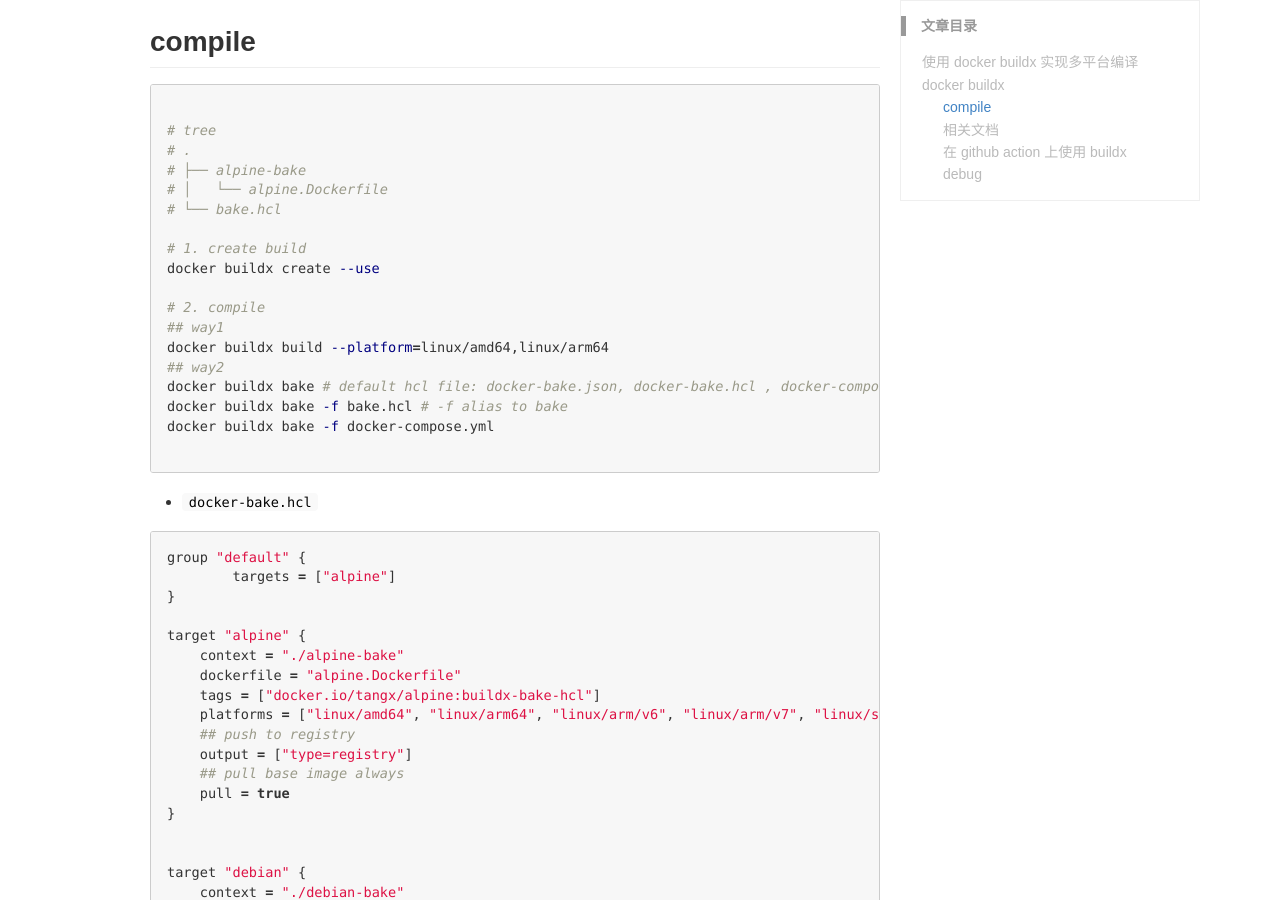
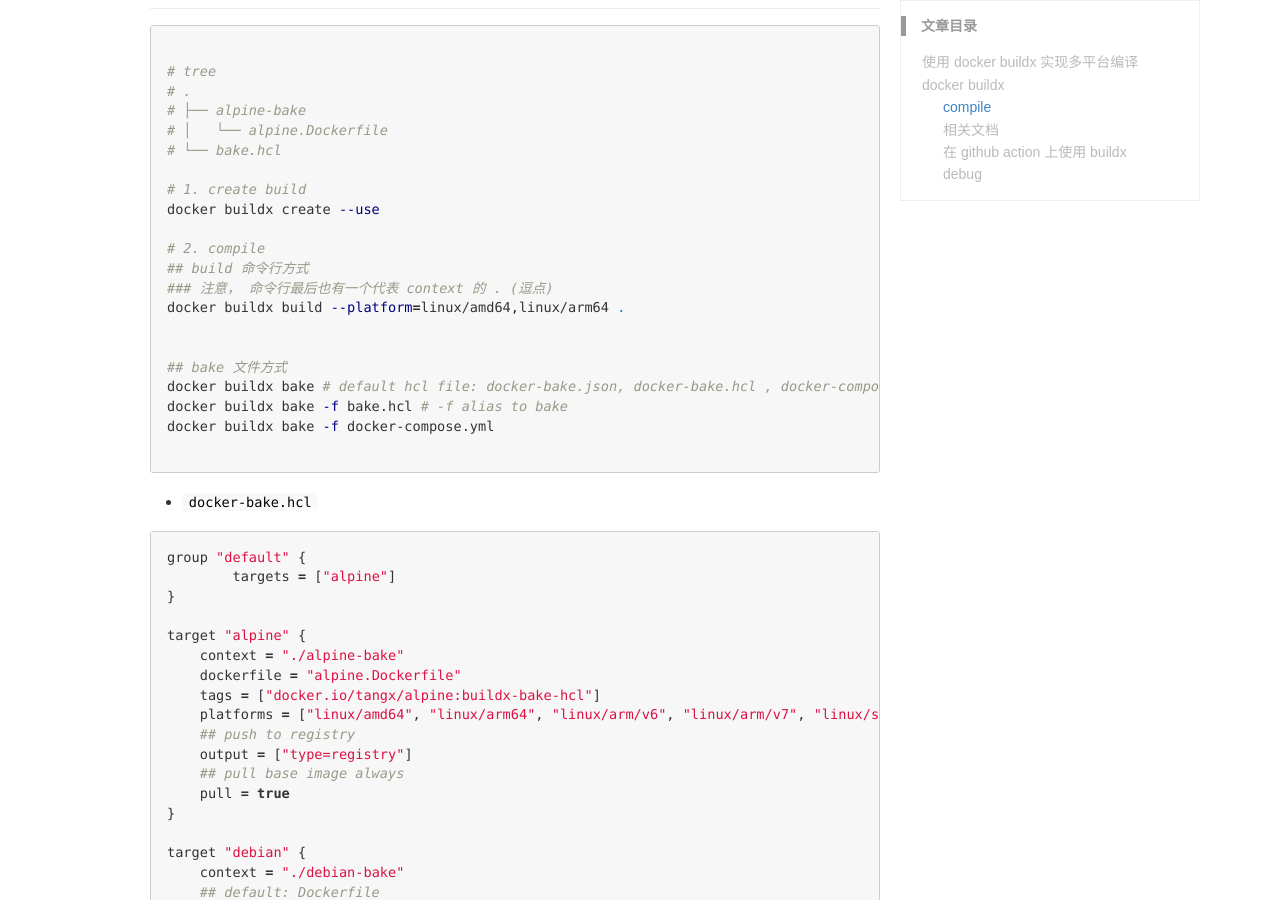
Before and after one commit to octowhale/octowhale.github.io, a Jekyll site: the page built from _posts/2020/2020-06-10-docker-buildx.md, in a window 1280 px wide and 900 px high, scrolled down 1301 px. Built offline with Jekyll 4.4.1, drawn with Linux system fonts in a browser that asks for light colours; comment, search, counter and statistics services are not loaded.

Commit message:
fix: docs typo errors

````diff
--- a/_posts/2020/2020-06-10-docker-buildx.md
+++ b/_posts/2020/2020-06-10-docker-buildx.md
@@ -73,9 +70,12 @@
 docker buildx create --use
 
 # 2. compile
-## way1
-docker buildx build --platform=linux/amd64,linux/arm64
-## way2
+## build 命令行方式
+### 注意， 命令行最后也有一个代表 context 的 . (逗点)
+docker buildx build --platform=linux/amd64,linux/arm64 .
+
+
+## bake 文件方式
 docker buildx bake # default hcl file: docker-bake.json, docker-bake.hcl , docker-compose.yaml
 docker buildx bake -f bake.hcl # -f alias to bake
 docker buildx bake -f docker-compose.yml
@@ -99,7 +99,6 @@
     ## pull base image always
     pull = true
 }
-
 
 target "debian" {
     context = "./debian-bake"
@@ -195,7 +194,4 @@
 ## https://github.com/multiarch/qemu-user-static#getting-started
 
 # >> https://github.com/docker/buildx/issues/132#issuecomment-521759117
-
-
-
 ```
````
Also changed, not shown: other parts of _posts/2020/2020-06-10-docker-buildx.md (+1 -4 lines).
